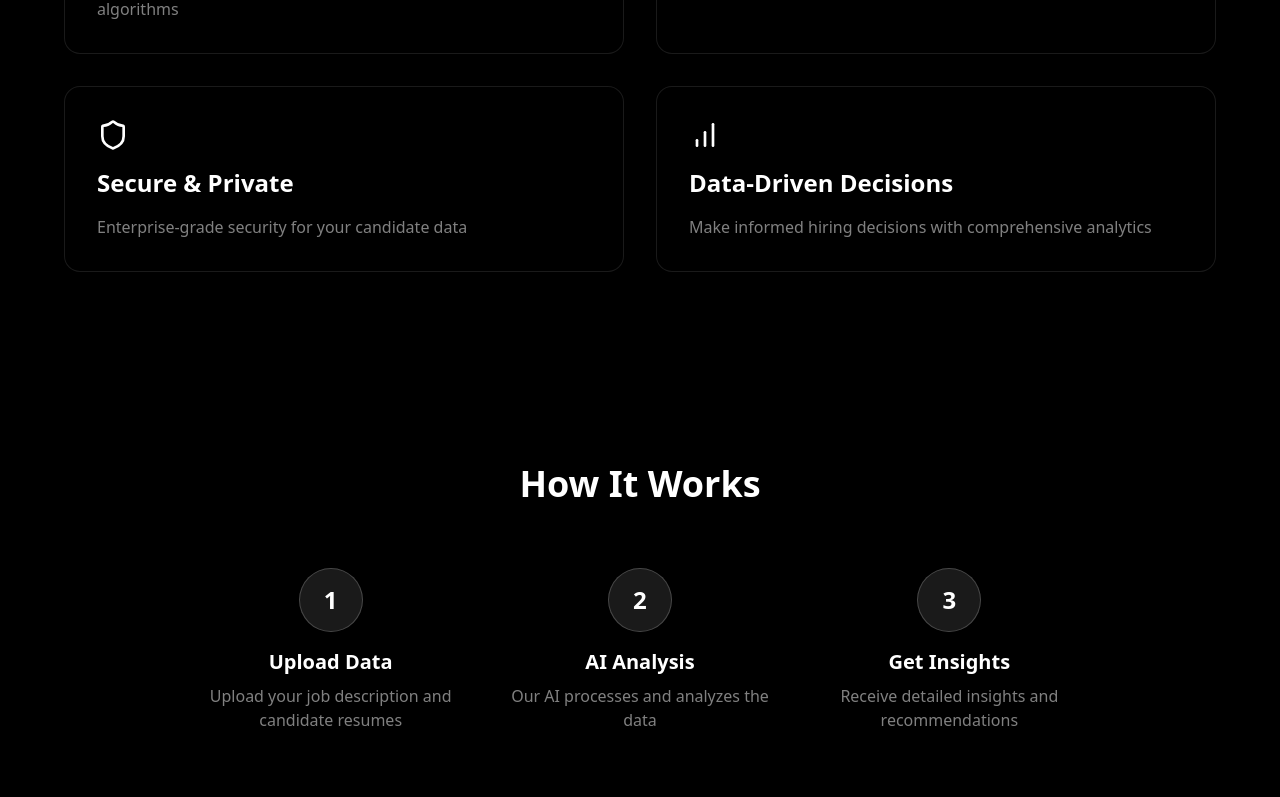
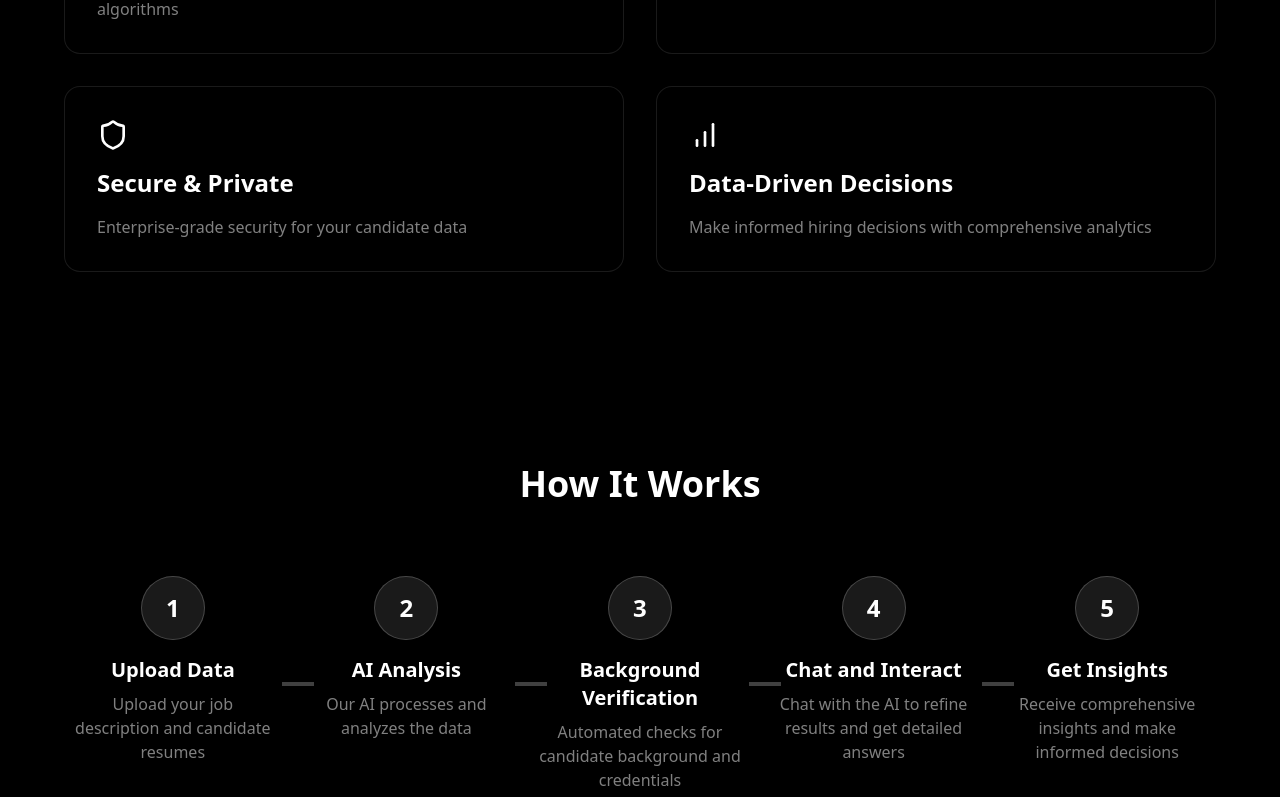
Before and after one commit to mansidw/100xbuildathon-2.0, a React app in the folder client/: page / in a window 1280 px wide. Shown: the part 2000-2797 px from the top of the page. Built offline with nearby package versions, Linux system fonts and the light colour scheme; no server answers; the HTML template or start-up script is replaced by a standard one.

Commit message:
landing page final

```diff
--- a/client/src/pages/LandingPage.jsx
+++ b/client/src/pages/LandingPage.jsx
@@ -131,6 +131,35 @@ const LandingPage = () => {
     };
   }, []);
 
+  // How It Works steps
+  const howItWorksSteps = [
+    {
+      number: 1,
+      title: "Upload Data",
+      description: "Upload your job description and candidate resumes"
+    },
+    {
+      number: 2,
+      title: "AI Analysis",
+      description: "Our AI processes and analyzes the data"
+    },
+    {
+      number: 3,
+      title: "Background Verification",
+      description: "Automated checks for candidate background and credentials"
+    },
+    {
+      number: 4,
+      title: "Chat and Interact",
+      description: "Chat with the AI to refine results and get detailed answers"
+    },
+    {
+      number: 5,
+      title: "Get Insights",
+      description: "Receive comprehensive insights and make informed decisions"
+    }
+  ];
+
   return (
     <div className="min-h-screen bg-[#000000] text-[#FFFFFF] overflow-hidden">
       {/* Three.js Background */}
@@ -192,7 +221,7 @@ const LandingPage = () => {
 
           {/* Scroll Down Indicator */}
           <motion.div
-            className="mt-auto text-[#FFFFFF] cursor-pointer"
+            className="mt-auto text-[#FFFFFF] cursor-pointer flex items-center gap-2"
             animate={{ y: [0, 10, 0] }}
             transition={{
               repeat: Infinity,
@@ -200,6 +229,7 @@ const LandingPage = () => {
               ease: "easeInOut",
             }}
           >
+            <p className="text-lg">Scroll to learn more</p>
             <ChevronDown size={32} />
           </motion.div>
         </motion.div>
@@ -300,46 +330,28 @@ const LandingPage = () => {
             How It Works
           </motion.h2>
 
-          <div className="max-w-4xl mx-auto">
-            <div className="grid grid-cols-1 md:grid-cols-3 gap-8 text-center">
+          <div className="max-w-6xl mx-auto">
+            <div className="grid grid-cols-1 md:grid-cols-5 gap-4 text-center">
+              {howItWorksSteps.map((step, index) => (
                 <motion.div
+                  key={step.number}
+                  className="flex flex-col items-center p-2 rounded-xl cursor-pointer relative"
                   initial={{ opacity: 0, y: 30 }}
                   whileInView={{ opacity: 1, y: 0 }}
                   viewport={{ once: true, margin: "-50px 0px" }}
-                transition={{ delay: 0.1 }}
+                  transition={{ delay: index * 0.1 }}
+                  whileHover={{ scale: 1.05, backgroundColor: '#FFFFFF', backgroundColor: '#333333', color: '#FFFFFF'  }}
                 >
+                   {index < howItWorksSteps.length - 1 && (
+                    <div className="hidden md:block absolute top-1/2 right-0 w-8 h-1 bg-[#808080]/50 transform translate-x-full -translate-y-1/2"></div>
+                  )}
                   <div className="w-16 h-16 bg-[#FFFFFF]/10 rounded-full flex items-center justify-center mx-auto mb-4 border border-[#FFFFFF]/20">
-                  <span className="text-2xl font-bold">1</span>
+                    <span className="text-2xl font-bold text-[#FFFFFF]">{step.number}</span>
                   </div>
-                <h3 className="text-xl font-semibold mb-2">Upload Data</h3>
-                <p className="text-[#808080]">Upload your job description and candidate resumes</p>
+                  <h3 className="text-xl font-semibold mb-2 text-[#FFFFFF]">{step.title}</h3>
+                  <p className="text-[#808080]">{step.description}</p>
                 </motion.div>
-
-              <motion.div
-                initial={{ opacity: 0, y: 30 }}
-                whileInView={{ opacity: 1, y: 0 }}
-                viewport={{ once: true, margin: "-50px 0px" }}
-                transition={{ delay: 0.2 }}
-              >
-                <div className="w-16 h-16 bg-[#FFFFFF]/10 rounded-full flex items-center justify-center mx-auto mb-4 border border-[#FFFFFF]/20">
-                  <span className="text-2xl font-bold">2</span>
-                </div>
-                <h3 className="text-xl font-semibold mb-2">AI Analysis</h3>
-                <p className="text-[#808080]">Our AI processes and analyzes the data</p>
-              </motion.div>
-
-              <motion.div
-                initial={{ opacity: 0, y: 30 }}
-                whileInView={{ opacity: 1, y: 0 }}
-                viewport={{ once: true, margin: "-50px 0px" }}
-                transition={{ delay: 0.3 }}
-              >
-                <div className="w-16 h-16 bg-[#FFFFFF]/10 rounded-full flex items-center justify-center mx-auto mb-4 border border-[#FFFFFF]/20">
-                  <span className="text-2xl font-bold">3</span>
-                </div>
-                <h3 className="text-xl font-semibold mb-2">Get Insights</h3>
-                <p className="text-[#808080]">Receive detailed insights and recommendations</p>
-              </motion.div>
+              ))}
             </div>
           </div>
         </div>
@@ -369,7 +381,7 @@ const LandingPage = () => {
         {/* Footer */}
         <footer className="py-8 px-4 text-center text-[#808080]">
           <div className="max-w-6xl mx-auto border-t border-[#FFFFFF]/10 pt-8">
-            <p>&copy; 2023 Hire AI. All rights reserved.</p>
+
           </div>
         </footer>
       </div>
```
Lines whose indentation alone changed are shown as unchanged.
